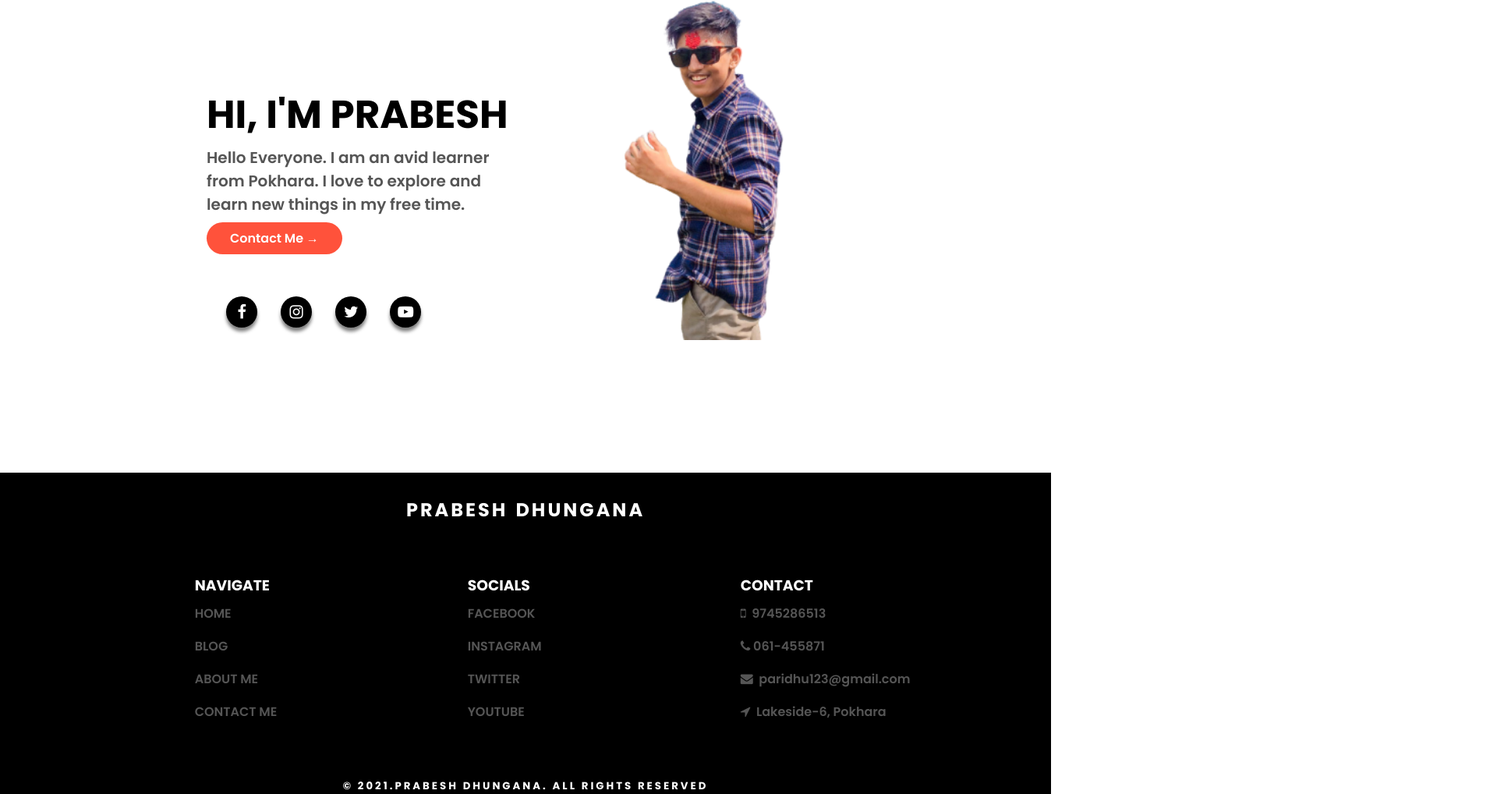
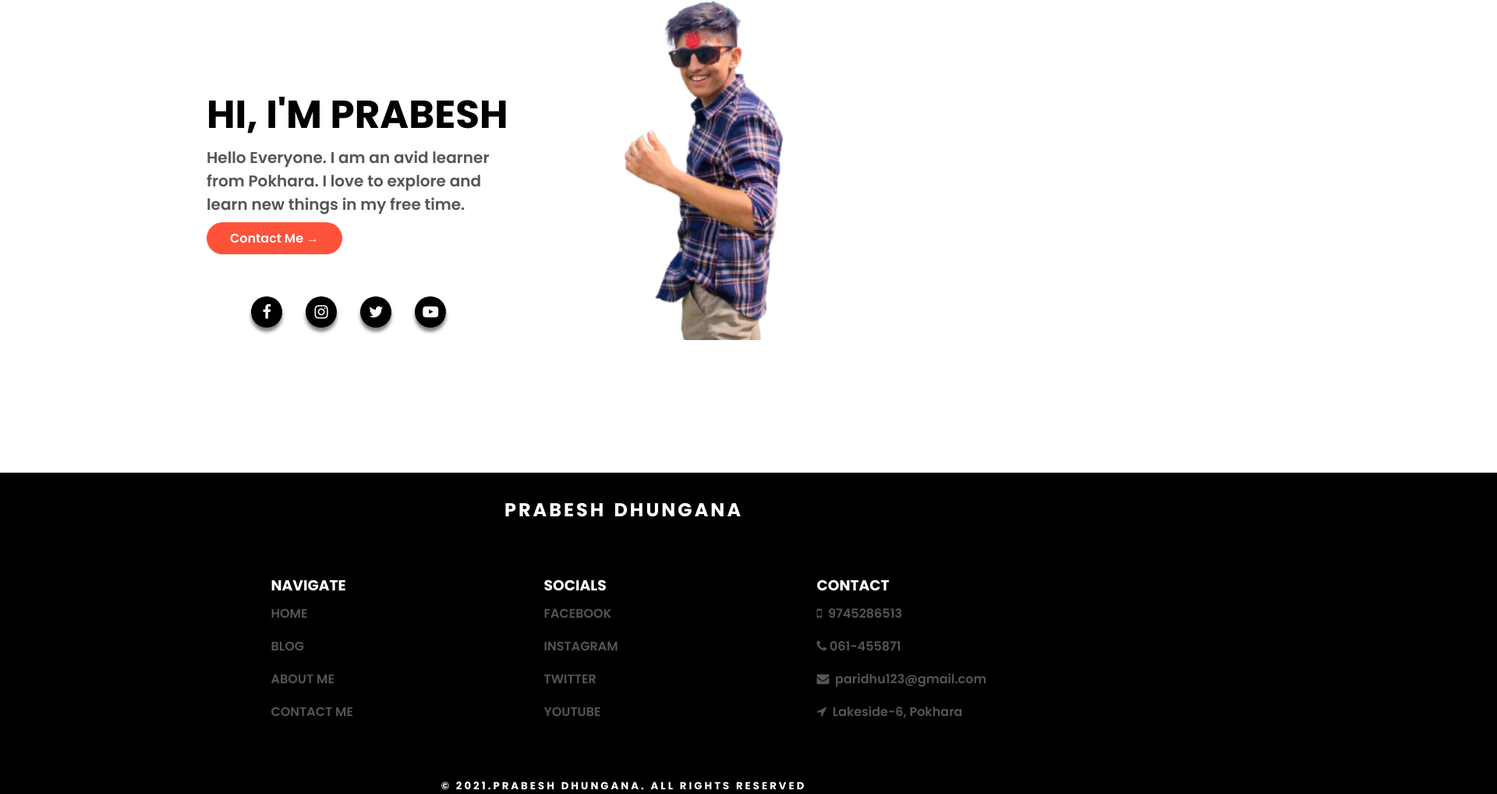
Before and after one commit to Prabesh1243/dhunganaprabesh, a plain HTML site: page index.html in a window 1280 px wide. Shown: the part 192-1210 px from the top of the page at 78% size, 1920 px wide, since content can reach past the window. Drawn offline with Linux system fonts and the light colour scheme.

Commit message:
Update y.css

```diff
--- a/y.css
+++ b/y.css
@@ -121,7 +121,7 @@ nav ul li:hover {
 .social {
   margin-bottom: -15%;
   position: relative;
-  left: 21.5%;
+  left: 24%;
   top: -360px;
 }
 .social ul {
@@ -165,12 +165,13 @@ nav ul li:hover {
   font-family: "Poppins", sans-serif;
   color: white;
   height: auto;
-  width: 1348px;
+  width: 2000px;
   padding-top: 30px;
   align-items: center;
   margin-right: -12%;
 }
 .footer h2 {
+  margin-right: 20%;
   text-align: center;
   letter-spacing: 3px;
   word-spacing: 2px;
@@ -203,7 +204,7 @@ nav ul li:hover {
 }
 .footer ul li a:hover {
   color: rgb(6, 122, 143);
-  transform: translateX(0, -10x;);
+  transform: translateX(0, -10x);
 }
 .categoriess {
   max-width: 1080px;
@@ -213,6 +214,7 @@ nav ul li:hover {
   margin-left: 15%;
 }
 .copyright {
+  margin-right: 20%;
   text-align: center;
   letter-spacing: 3px;
 }
```
